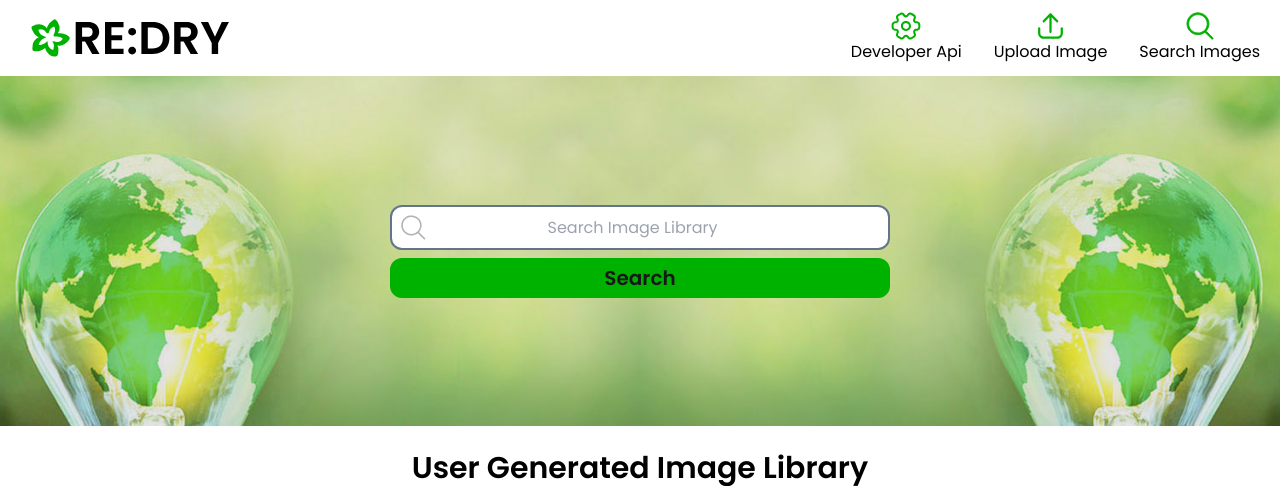
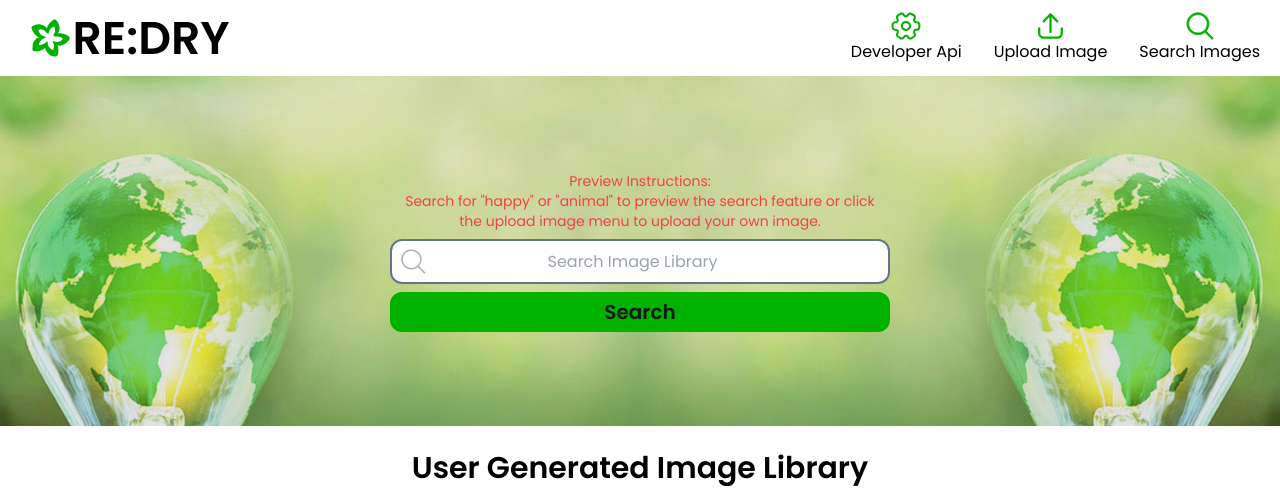
Before and after one commit to matt-powelldev2784/Redry_Image_Library_Client, a React (Create React App) app: page / in a window 1280 px wide. Shown: the top 488 px of the page. Built offline with nearby package versions, Linux system fonts and the light colour scheme; no server answers.

Commit message:
add preview instructions

```diff
--- a/src/components/homePage/components/Hero.tsx
+++ b/src/components/homePage/components/Hero.tsx
@@ -2,6 +2,7 @@ import { SearchInput, Button } from '../../../ui/ui-index'
 import { useAppDispatch } from '../../../redux/hooks/reduxHooks'
 import { handleSearch, setSearchTerm } from '../../../redux/slice/dataSlice'
 import { useNavigate } from 'react-router-dom'
+import { SearchText } from './SearchText'
 
 export const Hero = () => {
   const dispatch = useAppDispatch()
@@ -27,7 +28,8 @@ export const Hero = () => {
         className="absolute h-full w-full object-cover md:h-[400px]"
       />
 
-      <div className="relative flex h-full w-screen items-center justify-center">
+      <div className="relative flex h-full w-screen flex-col items-center justify-center">
+        <SearchText />
         <form
           onSubmit={handleButtonSearch}
           className="relative flex w-9/12 min-w-[300px] flex-col items-center justify-center md:w-[500px]"
--- /dev/null
+++ b/src/components/homePage/components/SearchText.tsx
@@ -0,0 +1,13 @@
+export const SearchText = () => {
+  return (
+    <div className="relative mb-2 flex w-11/12 flex-col items-center justify-center overflow-hidden text-red-500 md:w-[30rem] lg:mx-16">
+      <p className="text-red overflow-hidden text-center text-sm">
+        Preview Instructions:
+      </p>
+      <p className="overflow-hidden text-center text-sm">
+        Search for "happy" or "animal" to preview the search feature or click
+        the upload image menu to upload your own image.
+      </p>
+    </div>
+  )
+}
```
